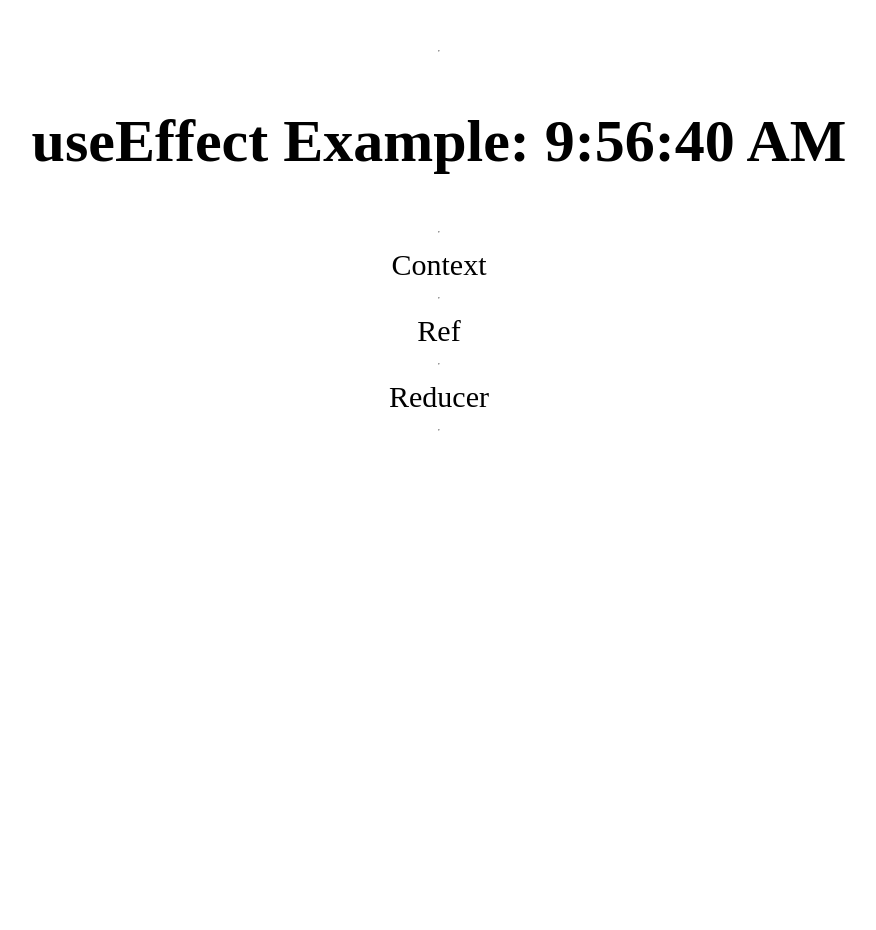
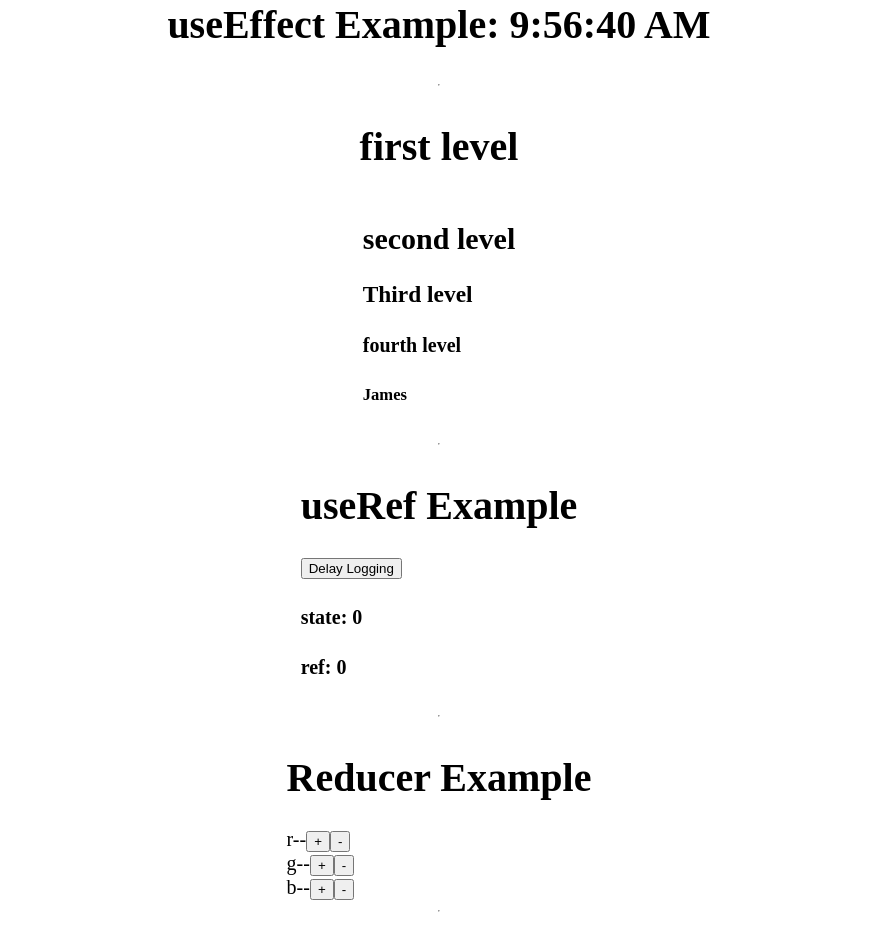
Before and after one commit to Nika-Firada/Q_practice, a React (Create React App) app: page / in a window 1280 px wide. Shown: the part 140-1070 px from the top of the page, without its empty margins (201-1077 px from the left). Before the commit the page ends 800 px from the top, so only its background shows below. Built offline with nearby package versions, Linux system fonts and the light colour scheme.

Commit message:
useContext, useRef, useReducer

```diff
--- a/src/Context.jsx
+++ b/src/Context.jsx
@@ -1,8 +1,69 @@
-import React from 'react'
+import React, { useState, useContext, createContext } from 'react'
 
+const UserContext = createContext([
+  {
+    firstName:"Bob",
+    lastName: 'Bobberson',
+    suffix: 1,
+    email: "boboboboo@example.com"
+  },
+  (obj) => obj
+]);
+
+//level five
+const LevelFive = ({person}) =>{
+  const [user,setUser] = useContext(UserContext);
+  return (
+    <div>
+      <h5>{user.firstName}</h5>
+      {/* <button onClick={()=>{
+        setUser(Object.assign({}, user, {suffix: user.suffix + 1}))
+      }}>increment</button> */}
+    </div>
+  )
+}
+//level four
+const LevelFour = ({person}) =>{
+  return(
+  <div>
+    <h4>fourth level</h4>
+    <LevelFive person={person}/>
+  </div>
+  )
+}
+//level three
+const LevelThree = ({person}) =>{
+  return(
+  <div>
+    <h3>Third level</h3>
+    <LevelFour person={person}/>
+  </div>
+  )
+}
+//second level
+const LevelTwo = ({person}) =>{
+  return (
+  <div>
+    <h2>second level</h2>
+    <LevelThree person={person}/>
+  </div>
+  )
+}
+// first level
 const Context = () => {
+  const person = {}
+  const userState = useState({
+    firstName: 'James',
+    lastName: 'Jameson',
+    suffix: 1,
+    email: 'james.jons@example.com'
+  })
+
   return (
-    <div>Context</div>
+    <UserContext.Provider value={userState}>
+      <h1>first level</h1>
+      <LevelTwo person={person}/>
+    </UserContext.Provider>
   )
 }
 
--- a/src/Reducer.jsx
+++ b/src/Reducer.jsx
@@ -1,8 +1,50 @@
-import React from 'react'
+import React, { useReducer } from 'react'
+
+
+const limitRGB = (num) => (num < 0 ? 0 : num > 255 ? 255 : num);
+const step = 50;
+
+const reducer = (state,action) => {
+  switch(action.type){
+    case "INCREMENT_R":
+      return Object.assign({}, state, {r:limitRGB(state.r + step)});
+    case "DECREMENT_R":
+      return Object.assign({}, state, {r:limitRGB(state.r - step)});
+    case "INCREMENT_G":
+      return Object.assign({}, state, {g:limitRGB(state.g + step)});
+    case "DECREMENT_G":
+      return Object.assign({}, state, {g:limitRGB(state.g - step)});
+    case "INCREMENT_B":
+      return Object.assign({}, state, {b:limitRGB(state.b + step)});
+    case "DECREMENT_B":
+      return Object.assign({}, state, {b:limitRGB(state.b - step)});
+    default:
+      return state;
+  }
+}
 
 const Reducer = () => {
+  const [{r,g,b}, dispatch] = useReducer(reducer, {r:0,g:0,b:0});
+
   return (
-    <div>Reducer</div>
+    <div>
+      <h1 style={{color: `rgb(${r}, ${g}, ${b})`}}>Reducer Example</h1>
+      <div>
+        <span>r--</span>
+        <button onClick={()=> dispatch({type: "INCREMENT_R"})}>+</button>
+        <button onClick={()=> dispatch({type: "DECREMENT_R"})}>-</button>
+      </div>
+      <div>
+        <span>g--</span>
+        <button onClick={()=> dispatch({type: "INCREMENT_G"})}>+</button>
+        <button onClick={()=> dispatch({type: "DECREMENT_G"})}>-</button>
+      </div>
+      <div>
+        <span>b--</span>
+        <button onClick={()=> dispatch({type: "INCREMENT_B"})}>+</button>
+        <button onClick={()=> dispatch({type: "DECREMENT_B"})}>-</button>
+      </div>
+    </div>
   )
 }
 
--- a/src/Ref.jsx
+++ b/src/Ref.jsx
@@ -1,8 +1,22 @@
-import React from 'react'
+import React, { useRef, useState } from 'react'
 
 const Ref = () => {
+  const [stateNum,setStateNum] = useState(0);
+  const numRef = useRef(0)
+
+  function incrementAndDelayLogging(){
+    setStateNum(stateNum + 1);
+    numRef.current++
+    setTimeout(() => alert(`state: ${stateNum} | ref: ${numRef.current}`), 1000)
+  }
+
   return (
-    <div>Ref</div>
+    <div>
+      <h1>useRef Example</h1>
+      <button onClick={incrementAndDelayLogging}>Delay Logging</button>
+      <h4>state: {stateNum}</h4>
+      <h4>ref: {numRef.current}</h4>
+    </div>
   )
 }
 
--- a/src/index.css
+++ b/src/index.css
@@ -3,6 +3,5 @@
     flex-direction: column;
     align-items: center;
     justify-content: center;
-    font-size: 30px;
-    padding-top: 40px;
+    font-size: 20px;
 }
```
